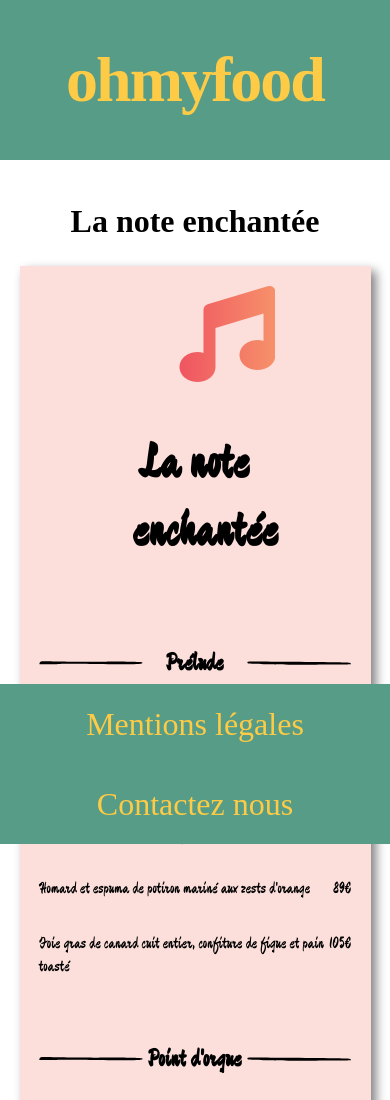
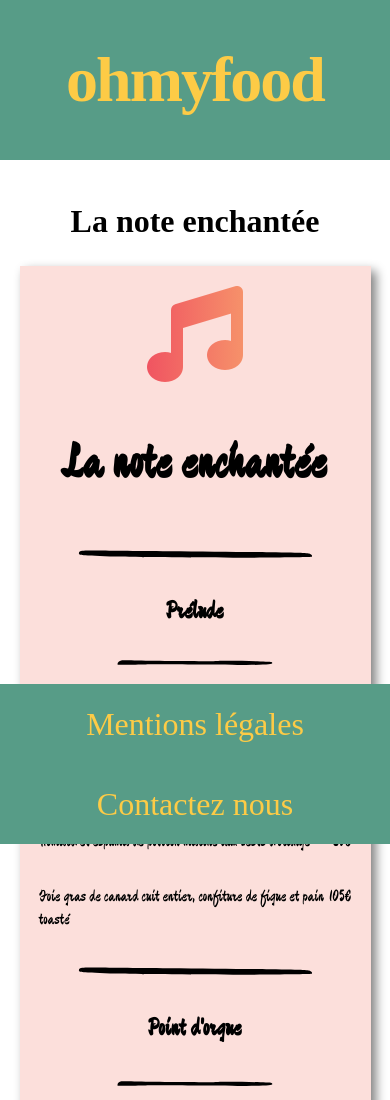
Before and after one commit to Nicolas-Leveque/Ohmyfood, a website: page menus/menu1.html in a window 390 px wide. Shown: the top 1100 px of the page. Drawn offline with Linux system fonts and the light colour scheme.

Commit message:
responsive sur menus

```diff
--- a/menus/menu1.html
+++ b/menus/menu1.html
@@ -17,14 +17,14 @@
     <div>
             <h2>La note enchantée</h2>
             <section class="menu menu--noteenchantée">
-              <i class="fas fa-music" id=top></i>
+              <div class=icon><i class="fas fa-music"></i></div>
               <h3>La note enchantée</h3>
               <div class="entrée">
                 <div class="titre">
-                  <svg class="separateur1" version="1.0" xmlns="http://www.w3.org/2000/svg" viewBox="0 0 290.000000 10.000000"preserveAspectRatio="xMidYMid meet"><g transform="translate(0.000000,10.000000) scale(0.100000,-0.100000)"fill="#000000" stroke="none"><path  d="M81 93 c-41 -8 -71 -34 -71 -59 l0 -24 233 1 c127 0 286 4 352 8 66 4 485 2 930 -3 1154 -14 1356 -10 1363 26 2 9 -5 19 -15 22 -47 13 -835 28 -993 18 -153 -9 -1348 -1 -1660 12 -63 2 -126 2 -139 -1z"/></g></svg>
+                  <svg class="separateur1 separateur-left" version="1.0" xmlns="http://www.w3.org/2000/svg" viewBox="0 0 290.000000 10.000000"preserveAspectRatio="xMidYMid meet"><g transform="translate(0.000000,10.000000) scale(0.100000,-0.100000)"fill="#000000" stroke="none"><path  d="M81 93 c-41 -8 -71 -34 -71 -59 l0 -24 233 1 c127 0 286 4 352 8 66 4 485 2 930 -3 1154 -14 1356 -10 1363 26 2 9 -5 19 -15 22 -47 13 -835 28 -993 18 -153 -9 -1348 -1 -1660 12 -63 2 -126 2 -139 -1z"/></g></svg>
 
                   <h4><span>Prélude</span></h4>
-                  <svg class="separateur1"version="1.0" xmlns="http://www.w3.org/2000/svg"width="230pt" height="12.000000pt" viewBox="0 0 290.000000 12.000000"preserveAspectRatio="xMidYMid meet"><g transform="translate(0.000000,12.000000) scale(0.100000,-0.100000)"fill="#000000" stroke="none"><path d="M55 101 c-31 -5 -41 -11 -43 -27 -3 -20 3 -22 60 -28 35 -3 212 -11 393 -18 435 -17 2437 -18 2442 -2 2 6 -9 20 -24 30 -26 17 -62 19 -508 25 -264 4 -824 10 -1245 13 -421 4 -826 8 -900 9 -74 2 -153 1 -175 -2z"/></g>
+                  <svg class="separateur1 separateur-right"version="1.0" xmlns="http://www.w3.org/2000/svg"width="230pt" height="12.000000pt" viewBox="0 0 290.000000 12.000000"preserveAspectRatio="xMidYMid meet"><g transform="translate(0.000000,12.000000) scale(0.100000,-0.100000)"fill="#000000" stroke="none"><path d="M55 101 c-31 -5 -41 -11 -43 -27 -3 -20 3 -22 60 -28 35 -3 212 -11 393 -18 435 -17 2437 -18 2442 -2 2 6 -9 20 -24 30 -26 17 -62 19 -508 25 -264 4 -824 10 -1245 13 -421 4 -826 8 -900 9 -74 2 -153 1 -175 -2z"/></g>
                   </svg>
 
 
@@ -68,10 +68,10 @@
               </div>
               <div class="plat">
                 <div class="titre">
-                  <svg class="separateur1" version="1.0" xmlns="http://www.w3.org/2000/svg"width="180pt" height="10.000000pt" viewBox="0 0 290.000000 10.000000"preserveAspectRatio="xMidYMid meet"><g transform="translate(0.000000,10.000000) scale(0.100000,-0.100000)"fill="#000000" stroke="none"><path d="M81 93 c-41 -8 -71 -34 -71 -59 l0 -24 233 1 c127 0 286 4 352 8 66 4 485 2 930 -3 1154 -14 1356 -10 1363 26 2 9 -5 19 -15 22 -47 13 -835 28 -993 18 -153 -9 -1348 -1 -1660 12 -63 2 -126 2 -139 -1z"/></g>
+                  <svg class="separateur1 separateur-left" version="1.0" xmlns="http://www.w3.org/2000/svg"width="180pt" height="10.000000pt" viewBox="0 0 290.000000 10.000000"preserveAspectRatio="xMidYMid meet"><g transform="translate(0.000000,10.000000) scale(0.100000,-0.100000)"fill="#000000" stroke="none"><path d="M81 93 c-41 -8 -71 -34 -71 -59 l0 -24 233 1 c127 0 286 4 352 8 66 4 485 2 930 -3 1154 -14 1356 -10 1363 26 2 9 -5 19 -15 22 -47 13 -835 28 -993 18 -153 -9 -1348 -1 -1660 12 -63 2 -126 2 -139 -1z"/></g>
                   </svg>
                   <h4><span>Point d'orgue</span></h4>
-                  <svg class="separateur1" version="1.0" xmlns="http://www.w3.org/2000/svg"width="180pt" height="12.000000pt" viewBox="0 0 290.000000 12.000000"preserveAspectRatio="xMidYMid meet"><g transform="translate(0.000000,12.000000) scale(0.100000,-0.100000)"fill="#000000" stroke="none"><path d="M55 101 c-31 -5 -41 -11 -43 -27 -3 -20 3 -22 60 -28 35 -3 212 -11 393 -18 435 -17 2437 -18 2442 -2 2 6 -9 20 -24 30 -26 17 -62 19 -508 25 -264 4 -824 10 -1245 13 -421 4 -826 8 -900 9 -74 2 -153 1 -175 -2z"/></g>
+                  <svg class="separateur1 separateur-right" version="1.0" xmlns="http://www.w3.org/2000/svg"width="180pt" height="12.000000pt" viewBox="0 0 290.000000 12.000000"preserveAspectRatio="xMidYMid meet"><g transform="translate(0.000000,12.000000) scale(0.100000,-0.100000)"fill="#000000" stroke="none"><path d="M55 101 c-31 -5 -41 -11 -43 -27 -3 -20 3 -22 60 -28 35 -3 212 -11 393 -18 435 -17 2437 -18 2442 -2 2 6 -9 20 -24 30 -26 17 -62 19 -508 25 -264 4 -824 10 -1245 13 -421 4 -826 8 -900 9 -74 2 -153 1 -175 -2z"/></g>
                   </svg>
                 </div>
                 <div class="liste">
@@ -105,10 +105,10 @@
               </div>
               <div class="dessert">
                 <div class="titre">
-                  <svg class="separateur1" version="1.0" xmlns="http://www.w3.org/2000/svg"width="180pt" height="10.000000pt" viewBox="0 0 290.000000 10.000000"preserveAspectRatio="xMidYMid meet"><g transform="translate(0.000000,10.000000) scale(0.100000,-0.100000)"fill="#000000" stroke="none"><path d="M81 93 c-41 -8 -71 -34 -71 -59 l0 -24 233 1 c127 0 286 4 352 8 66 4 485 2 930 -3 1154 -14 1356 -10 1363 26 2 9 -5 19 -15 22 -47 13 -835 28 -993 18 -153 -9 -1348 -1 -1660 12 -63 2 -126 2 -139 -1z"/></g>
+                  <svg class="separateur1 separateur-left" version="1.0" xmlns="http://www.w3.org/2000/svg"width="180pt" height="10.000000pt" viewBox="0 0 290.000000 10.000000"preserveAspectRatio="xMidYMid meet"><g transform="translate(0.000000,10.000000) scale(0.100000,-0.100000)"fill="#000000" stroke="none"><path d="M81 93 c-41 -8 -71 -34 -71 -59 l0 -24 233 1 c127 0 286 4 352 8 66 4 485 2 930 -3 1154 -14 1356 -10 1363 26 2 9 -5 19 -15 22 -47 13 -835 28 -993 18 -153 -9 -1348 -1 -1660 12 -63 2 -126 2 -139 -1z"/></g>
                   </svg>
                   <h4><span>Mouvement final</span></h4>
-                  <svg class="separateur1"version="1.0" xmlns="http://www.w3.org/2000/svg"width="180pt" height="12.000000pt" viewBox="0 0 290.000000 12.000000"preserveAspectRatio="xMidYMid meet"><g transform="translate(0.000000,12.000000) scale(0.100000,-0.100000)"fill="#000000" stroke="none"><path d="M55 101 c-31 -5 -41 -11 -43 -27 -3 -20 3 -22 60 -28 35 -3 212 -11 393 -18 435 -17 2437 -18 2442 -2 2 6 -9 20 -24 30 -26 17 -62 19 -508 25 -264 4 -824 10 -1245 13 -421 4 -826 8 -900 9 -74 2 -153 1 -175 -2z"/></g>
+                  <svg class="separateur1 separateur-right"version="1.0" xmlns="http://www.w3.org/2000/svg"width="180pt" height="12.000000pt" viewBox="0 0 290.000000 12.000000"preserveAspectRatio="xMidYMid meet"><g transform="translate(0.000000,12.000000) scale(0.100000,-0.100000)"fill="#000000" stroke="none"><path d="M55 101 c-31 -5 -41 -11 -43 -27 -3 -20 3 -22 60 -28 35 -3 212 -11 393 -18 435 -17 2437 -18 2442 -2 2 6 -9 20 -24 30 -26 17 -62 19 -508 25 -264 4 -824 10 -1245 13 -421 4 -826 8 -900 9 -74 2 -153 1 -175 -2z"/></g>
                   </svg>
                 </div>
                 <div class="liste">
--- a/scss/Pages/_menu1.scss
+++ b/scss/Pages/_menu1.scss
@@ -57,16 +57,24 @@ h2
         justify-content: space-between;
         align-items: center;
         font-size: x-large;
+        @include mobile {
+            flex-direction: column-reverse;
+        }
 
         .separateur1
         {
             fill: #3d1319;
-            width: 35%;
-
+            /*width: 35%;*/
         }
         .separateur2
         {
-            width: 30%;
+           /* width: 30%;*/
+        }
+        .separateur-left {
+            width: 50%;
+        }
+        .separateur-right {
+            width: 75%;
         }
     }
 
@@ -86,7 +94,6 @@ h2
     h3 {
         margin-left: auto;
         margin-right: auto;
-        max-width: 40%;
         text-align: center;
         font-size: 3rem;
     }
@@ -138,12 +145,13 @@ h2
     }
 
 }
-#top {
-    position: relative;
-    top:0;
-    left: 45%;
+.icon {
+    text-align: center;
+    i {
     font-size: 6rem;
+    }
 }
+
 .pied p
 {
     text-align: center;
```
Also changed, not shown: menus/menu2.html (+6 -6 lines), menus/menu3.html (+6 -6 lines), css/style2.css, 1 other file.
